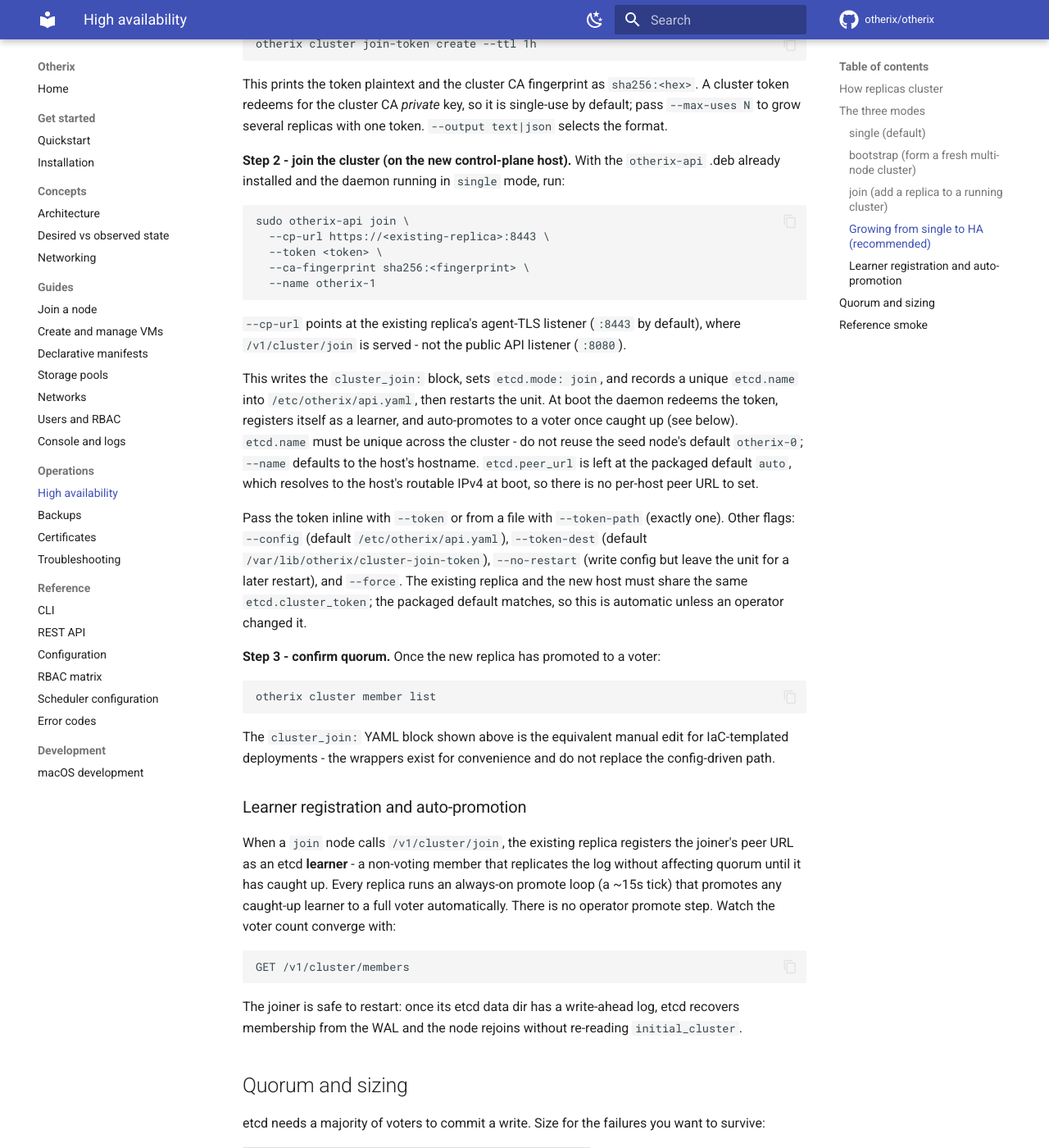
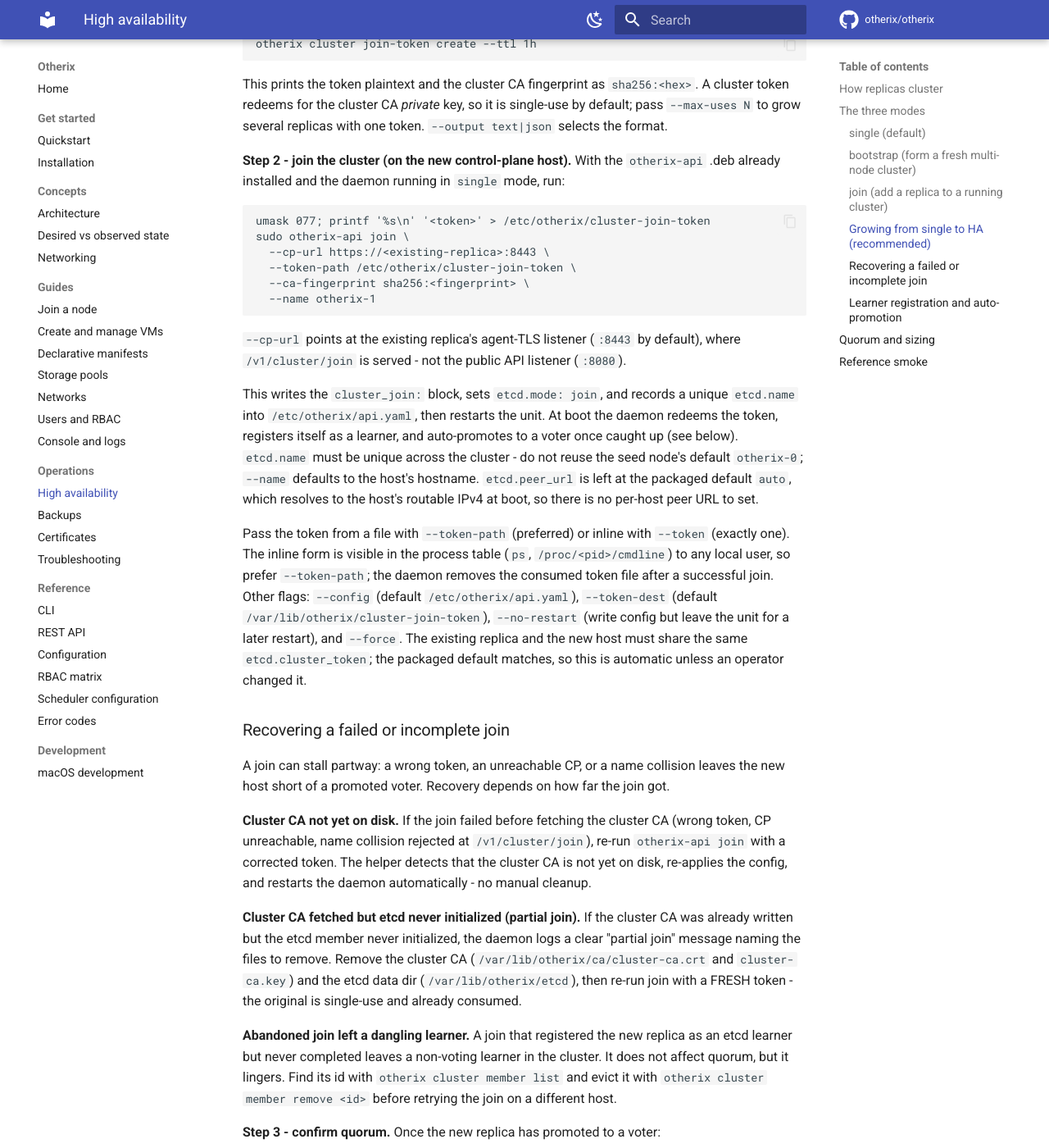
Before and after one commit to otherix/otherix, an MkDocs documentation site: the page built from docs/operations/high-availability.md, in a window 1280 px wide and 1400 px high, scrolled down 2367 px. Shown: the whole window at 82% size. Built offline with MkDocs 1.6.1 and Material for MkDocs 9.7.7, drawn with Linux system fonts in a browser that asks for light colours; comment, search, counter and statistics services are not loaded.

Commit message:
docs,cli: prefer --token-path hint; document failed-join recovery and learner cleanup

````diff
--- a/docs/operations/high-availability.md
+++ b/docs/operations/high-availability.md
@@ -111,9 +111,10 @@ token. `--output text|json` selects the format.
 run:
 
 ```
+umask 077; printf '%s\n' '<token>' > /etc/otherix/cluster-join-token
 sudo otherix-api join \
   --cp-url https://<existing-replica>:8443 \
-  --token <token> \
+  --token-path /etc/otherix/cluster-join-token \
   --ca-fingerprint sha256:<fingerprint> \
   --name otherix-1
 ```
@@ -131,12 +132,41 @@ the host's hostname. `etcd.peer_url` is left at the packaged default `auto`,
 which resolves to the host's routable IPv4 at boot, so there is no per-host peer
 URL to set.
 
-Pass the token inline with `--token` or from a file with `--token-path`
-(exactly one). Other flags: `--config` (default `/etc/otherix/api.yaml`),
-`--token-dest` (default `/var/lib/otherix/cluster-join-token`), `--no-restart`
-(write config but leave the unit for a later restart), and `--force`. The
-existing replica and the new host must share the same `etcd.cluster_token`; the
-packaged default matches, so this is automatic unless an operator changed it.
+Pass the token from a file with `--token-path` (preferred) or inline with
+`--token` (exactly one). The inline form is visible in the process table
+(`ps`, `/proc/<pid>/cmdline`) to any local user, so prefer `--token-path`; the
+daemon removes the consumed token file after a successful join. Other flags:
+`--config` (default `/etc/otherix/api.yaml`), `--token-dest` (default
+`/var/lib/otherix/cluster-join-token`), `--no-restart` (write config but leave
+the unit for a later restart), and `--force`. The existing replica and the new
+host must share the same `etcd.cluster_token`; the packaged default matches, so
+this is automatic unless an operator changed it.
+
+### Recovering a failed or incomplete join
+
+A join can stall partway: a wrong token, an unreachable CP, or a name collision
+leaves the new host short of a promoted voter. Recovery depends on how far the
+join got.
+
+**Cluster CA not yet on disk.** If the join failed before fetching the cluster
+CA (wrong token, CP unreachable, name collision rejected at `/v1/cluster/join`),
+re-run `otherix-api join` with a corrected token. The helper detects that the
+cluster CA is not yet on disk, re-applies the config, and restarts the daemon
+automatically - no manual cleanup.
+
+**Cluster CA fetched but etcd never initialized (partial join).** If the cluster
+CA was already written but the etcd member never initialized, the daemon logs a
+clear "partial join" message naming the files to remove. Remove the cluster CA
+(`/var/lib/otherix/ca/cluster-ca.crt` and `cluster-ca.key`) and the etcd data
+dir (`/var/lib/otherix/etcd`), then re-run join with a FRESH token - the
+original is single-use and already consumed.
+
+**Abandoned join left a dangling learner.** A join that registered the new
+replica as an etcd learner but never completed leaves a non-voting learner in
+the cluster. It does not affect quorum, but it lingers. Find its id with
+`otherix cluster member list` and evict it with
+`otherix cluster member remove <id>` before retrying the join on a different
+host.
 
 **Step 3 - confirm quorum.** Once the new replica has promoted to a voter:
 
````
Also changed, not shown: 1 other file.
